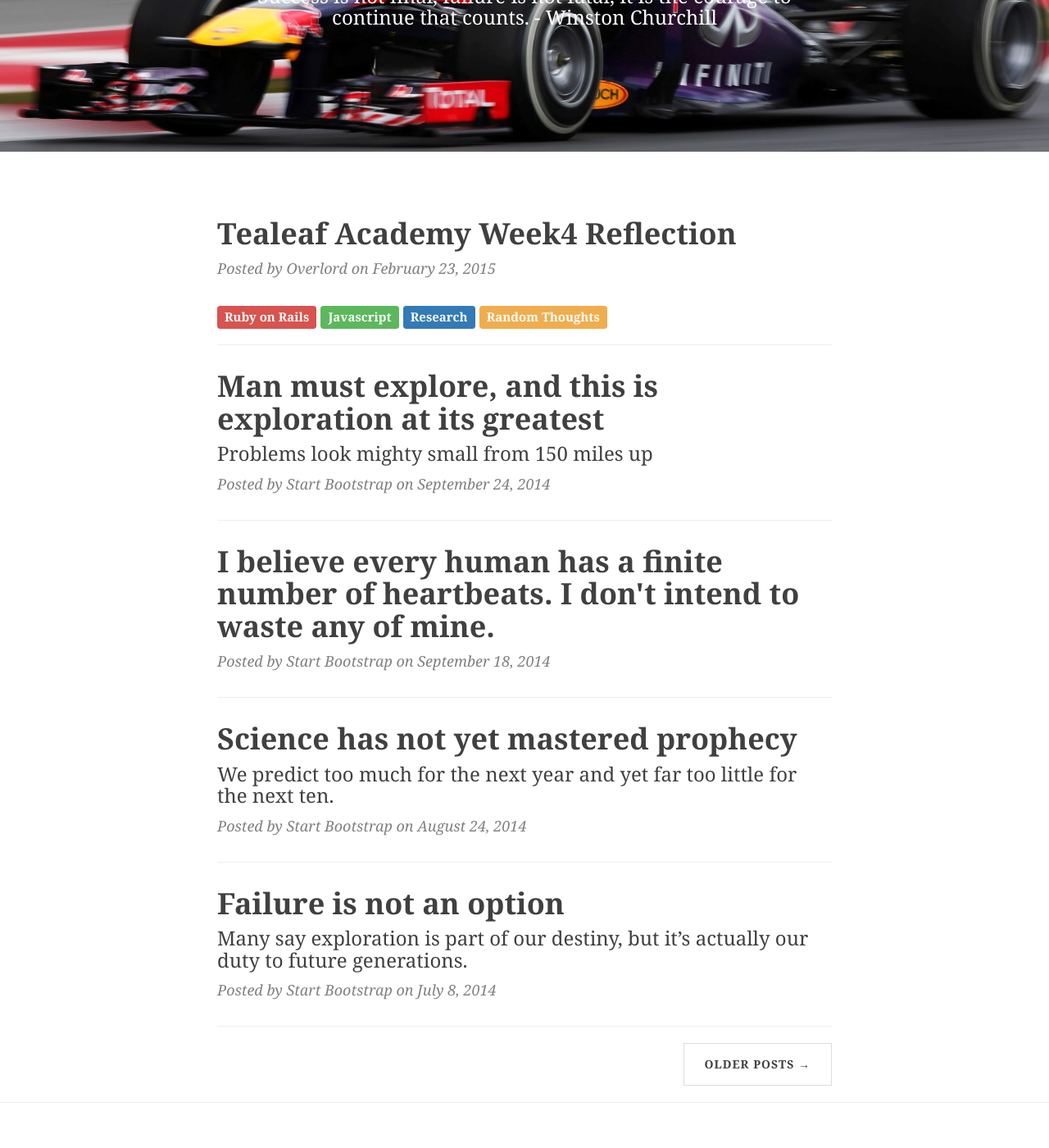
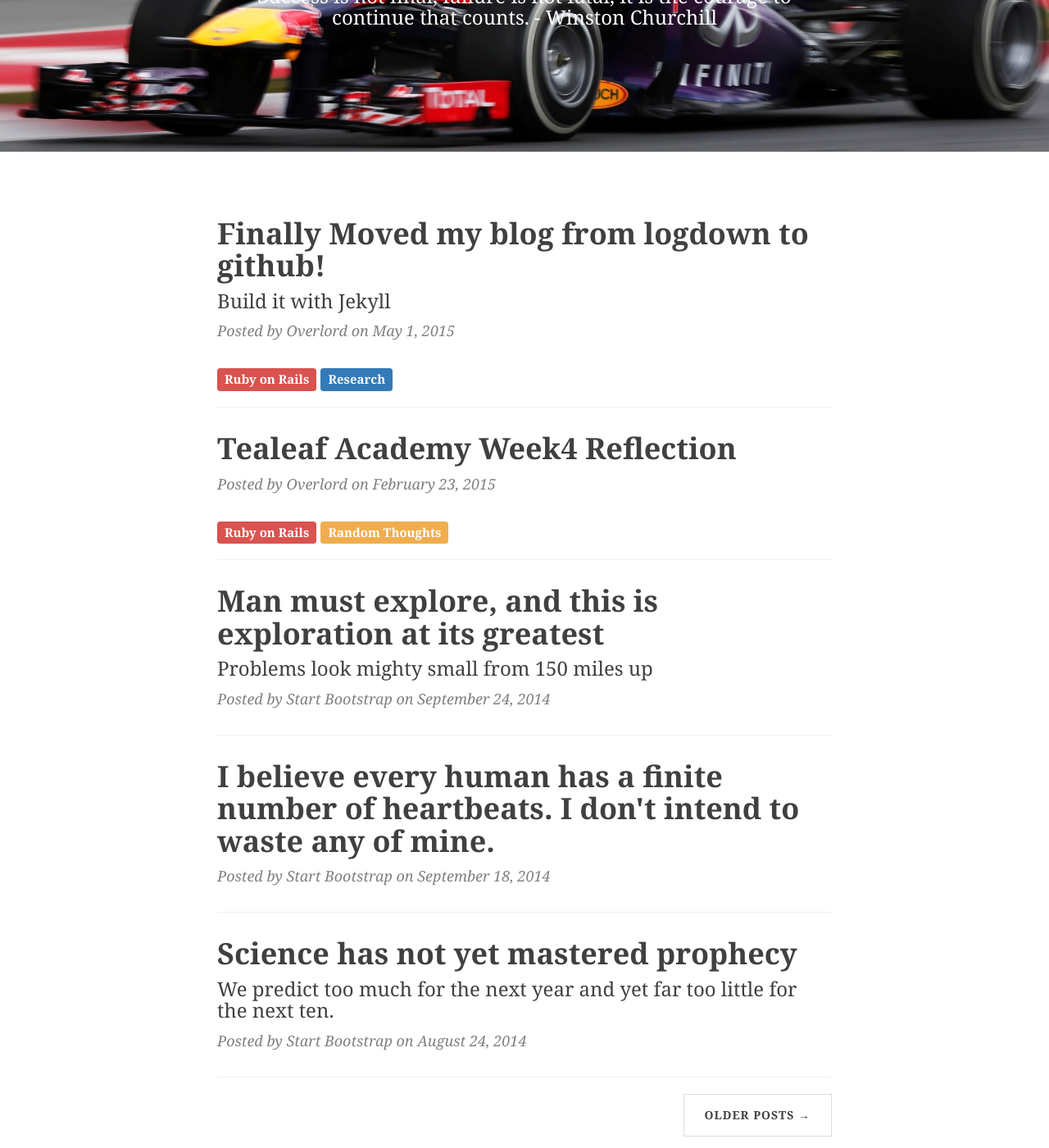
Before and after one commit to yuyueugene84/yuyueugene84.github.io, a Jekyll site: the page built from index.html, in a window 1280 px wide and 1400 px high, scrolled down 290 px. Shown: the whole window at 82% size. Built offline with Jekyll 4.4.1, drawn with Linux system fonts in a browser that asks for light colours; nearby versions of some CDN libraries; the list of posts is cut into pages by our own code; part of the change alters nothing that is shown.

Commit message:
finished github page blog post

```diff
--- a/_posts/2015-02-23-tealeaf-week4-reflection.markdown
+++ b/_posts/2015-02-23-tealeaf-week4-reflection.markdown
@@ -5,7 +5,7 @@ subtitle:   ""
 date:       2015-02-23 13:42:00
 author:     "Overlord"
 header-img: "img/tealeaf2.png"
-tags:       ["Ruby on Rails", "Javascript", "Research", "Random Thoughts"]
+tags:       ["Ruby on Rails", "Random Thoughts"]
 ---
 
 ##**Overview**
--- /dev/null
+++ b/_posts/2015-05-01-blog-finally-moved-to-github.markdown
@@ -0,0 +1,30 @@
+---
+layout:     post
+title:      "Finally Moved my blog from logdown to github!"
+subtitle:   "Build it with Jekyll"
+date:       2015-05-01 13:42:00
+author:     "Overlord"
+header-img: "img/post-bg-06.jpg"
+tags:       ["Ruby on Rails", "Research"]
+comments:   true
+---
+
+
+##**Bloging**
+Ever since I started spending a lot of time with Ruby on Rails, people always tell me that I must create and record the learning experience in my own blog. This post is about a few blogging service and solution I used or tried to use, and my thoughts on them.
+
+**tumblr**
+
+I first registered for tumblr back in my grad school days, I put the project but it turns out that it is very difficult to post code snippets on tumblr, plus tumblr is not a platform that is intended for engineers and programmers.
+
+**Logdown**
+
+I did some research and came across logdown, which is a nice blogging service built specifically for programmers, and its backend markdown editor makes blogging with code snippets a snap. I recorded most of my Tealeaf learning experience in Logdown, but the more blog I wrote the more I realized that Logdown has a lot of shortcomings, such as there is no way to include images and graphs in a blog post, because it is reserved as a premium feature in Logdown. So I that is when I decided to seek other blogging platform to replace Logdown.
+
+**Github Pages**
+
+Then by some luck I found Github page, which is a way for github users to build blogs and official web pages of Github projects with Jekyll, then simply host them on Github! Although I know nothing about Jekyll, but like Kennedy said: "We choose to go to the moon in this decade and do the other things not because it was easy, but because it was hard!". As an engineer, I should seek and embrace the unknown and push myself to grow. So I followed the official guide on github:
+
+<a href="https://pages.github.com/ ">Github Pages</a>
+
+And it took me around half an hour to build and host my blog on github, easy as pie!
```
Also changed, not shown: 5 other files.
